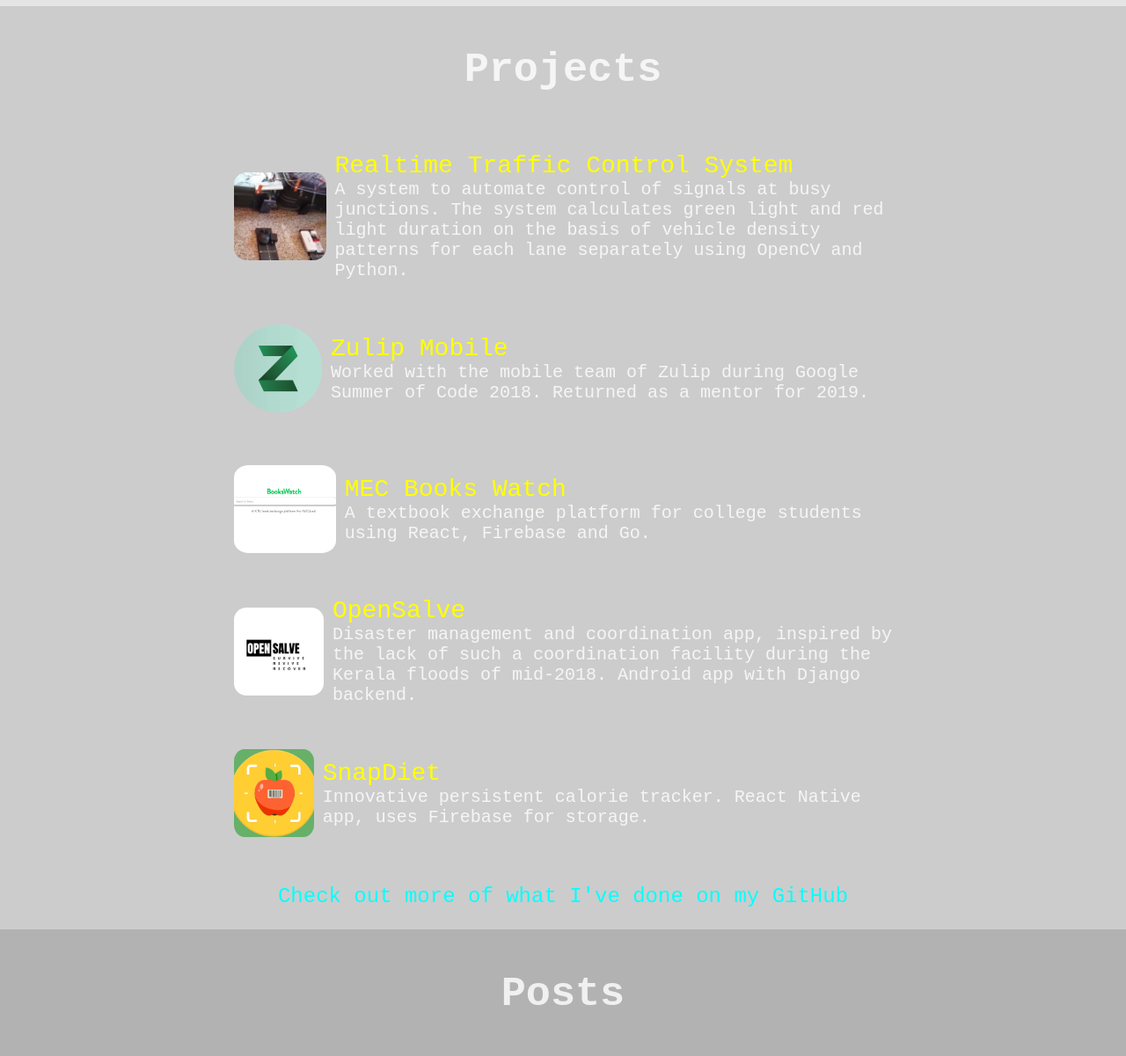
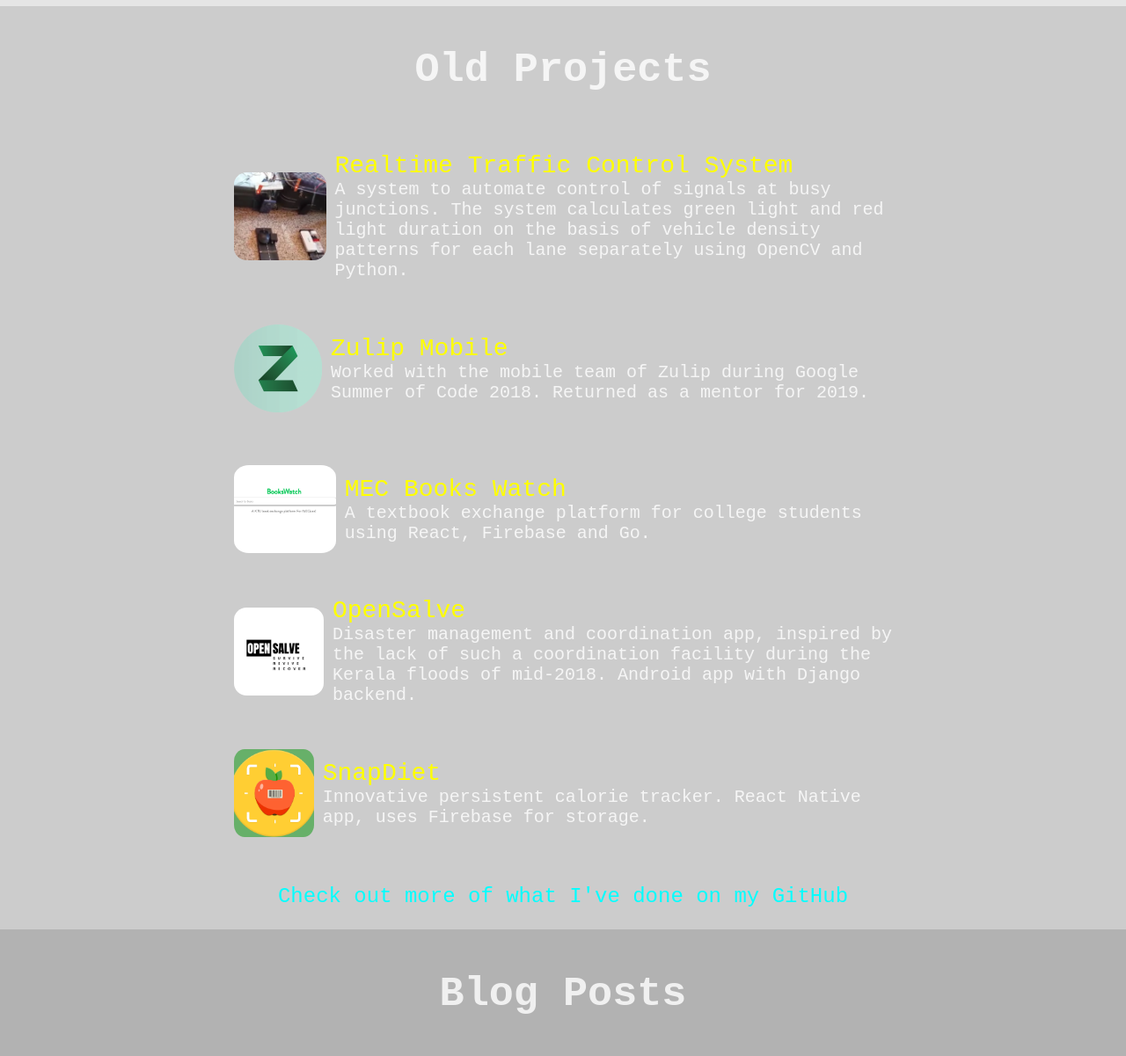
Before and after one commit to agzuniverse/agzuniverse.github.io, a plain HTML site: page index.html in a window 1280 px wide. Shown: the part 948-2149 px from the top of the page at 88% size. Drawn offline with nearby package versions, Linux system fonts and the light colour scheme; animation ran at ten frames a second.

Commit message:
Rename some things

```diff
--- a/index.html
+++ b/index.html
@@ -92,7 +92,7 @@
     </div>
 
     <div class="projectsWrapper">
-      <h3>Projects</h3>
+      <h3>Old Projects</h3>
 
       <div class="projectsCard">
         <img
@@ -203,7 +203,7 @@
     </div>
 
     <div class="postsWrapper">
-      <h3>Posts</h3>
+      <h3>Blog Posts</h3>
 
       <div class="postsCard">
         <span class="postsTitle"
```
